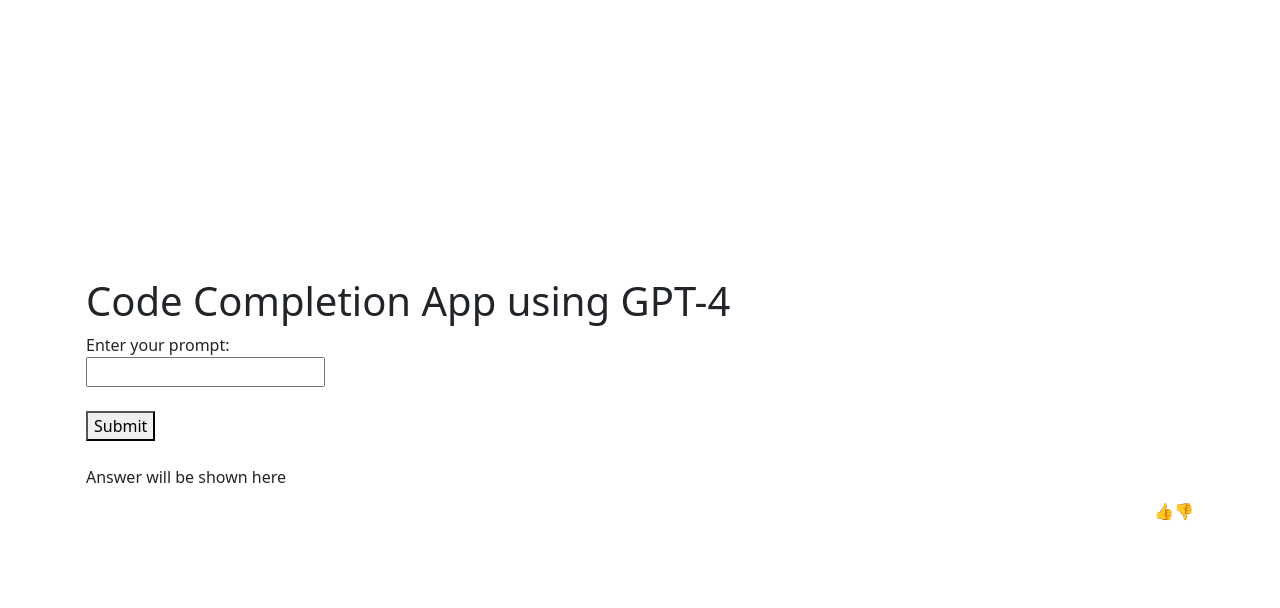
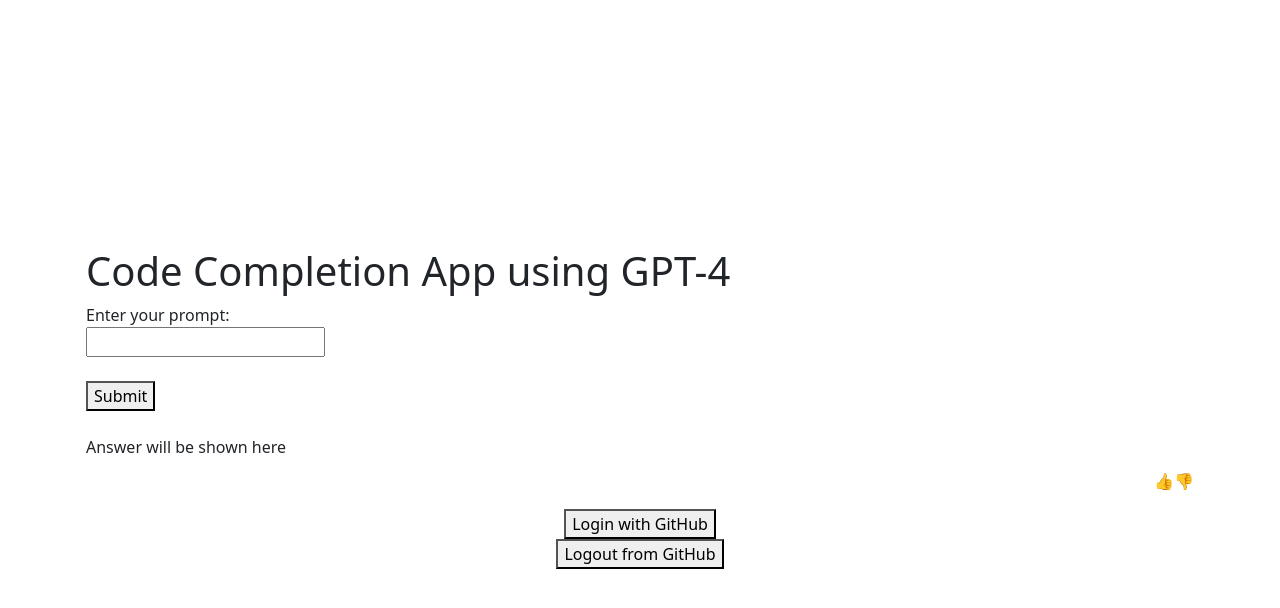
Before and after one commit to VVadim4ek/GPT-UI, a FastAPI app: page / in a window 1280 px wide. Shown: the top 608 px of the page. Run offline with FastAPI, Linux system fonts and the light colour scheme; data that the repository does not hold is empty; some libraries are stand-ins or nearby versions.

Commit message:
addsing github login capability along with support for Redis for saving session data

````diff
--- a/app.py
+++ b/app.py
@@ -1,18 +1,56 @@
 import openai
 import os
+from starlette.responses import Response
 from openai import OpenAI
 from exceptions.GPTException import GPTException
 from logging_api import *
-from models.query_model import QueryModel, FeedbackModel
+from models.query_model import QueryModel, FeedbackModel, GitHubFile, redis_client
 from typing import Optional
 from fastapi import FastAPI, Request, HTTPException
 from fastapi.responses import JSONResponse
 from fastapi.templating import Jinja2Templates
 from fastapi.staticfiles import StaticFiles
 from pathlib import Path
+from authlib.integrations.starlette_client import OAuth
+from starlette.responses import RedirectResponse
+from models.query_model import RedisSessionMiddleware
+import secrets
+from fastapi import APIRouter, Depends, HTTPException, status
+from pydantic import BaseModel
+import requests
+import base64
+from fastapi import FastAPI, Request, HTTPException
+from authlib.integrations.starlette_client import OAuth
+from starlette.responses import RedirectResponse
+from starlette.middleware.sessions import SessionMiddleware
+from authlib.integrations.starlette_client import OAuth
+import redis
+from starlette.requests import Request
+import uuid
+import json
+
+#######################end of imports#######################################
+
+#####Object Instantiation##################################################
+
 
 # instantiate FastAPI
 app = FastAPI()
+secret_session_key = os.getenv("SECRET_SESSION_KEY")
+# this is the old middleware solution with secret key from github
+
+# First, add the Redis middleware
+app.add_middleware(RedisSessionMiddleware)
+
+# Then, add Starlette's SessionMiddleware
+app.add_middleware(SessionMiddleware, secret_key=os.getenv("SECRET_SESSION_KEY"))
+
+##app.add_middleware(RedisSessionMiddleware)
+
+# Connect to Redis server
+# redis_client = redis.Redis(host='localhost', port=6379, db=0, decode_responses=True)
+
+
 # instantiate OpenAI
 client = OpenAI(api_key=os.getenv("OPEN_AI_KEY"))
 
@@ -26,7 +64,145 @@
 templates = Jinja2Templates(directory=templates_directory)
 app.mount("/templates", StaticFiles(directory=templates_directory), name="templates")
 
+##################################GITHUB AUTHENTICATION#######################
+oauth = OAuth()
+oauth.register(
+    name='github',
+    client_id=os.getenv("GITHUB_CLIENT_ID"),
+    client_secret=os.getenv("GITHUB_CLIENT_SECRET"),
+    access_token_url='https://github.com/login/oauth/access_token',
+    authorize_url='https://github.com/login/oauth/authorize',
+    api_base_url='https://api.github.com/',
+    client_kwargs={'scope': 'repo'},
+)
 
+router = APIRouter()
+
+
+#########################GITHUB ROUTES#######################################
+
+
+#########################GITHUB ROUTES#######################################
+@app.get("/login/github")
+async def login_via_github(request: Request):
+    # Check if the user is already authenticated
+    if 'auth_token' in request.state.session:
+        log.debug("User already authenticated, redirecting to home.")
+        return RedirectResponse(url='/')
+
+    # Generate the OAuth state
+    state = secrets.token_urlsafe(32)
+    request.state.session['oauth_state'] = state
+    log.debug(f"Generated OAuth state: {state}")
+
+    # Retrieve or create a new session ID
+    session_id = request.cookies.get('session_id') or str(uuid.uuid4())
+    redis_client.set(session_id, json.dumps(request.state.session), ex=3600)  # Set expiry to match cookie
+    log.debug(f"Session data saved to Redis: {request.state.session} with session_id: {session_id}")
+
+    # Generate the authorization URL for GitHub OAuth
+    try:
+        auth_url, state = await oauth.github.create_authorization_url(redirect_uri=request.url_for('authorize'),
+                                                                      state=state)
+        # Set the session ID cookie in the response
+        response = RedirectResponse(url=auth_url)
+        response.set_cookie(key="session_id", value=session_id, httponly=True, max_age=3600)
+        log.debug(f"Redirecting to GitHub for authentication with session_id: {session_id}")
+        return response
+    except Exception as e:
+        log.error(f"Error generating authorization URL: {e}")
+        raise HTTPException(status_code=500, detail="Error generating authorization URL")
+
+
+@app.route('/auth/github/callback', name='authorize')
+async def authorize(request: Request):
+    # Retrieve the session ID from the cookie
+    session_id = request.cookies.get('session_id')
+    log.debug(f"Callback received with session_id: {session_id}")
+
+    if not session_id:
+        log.error("Session ID is None. Possible cookie issue.")
+        return RedirectResponse(url='/login-error?message=Session ID not found')
+
+    # Retrieve the session data from Redis
+    session_data_json = redis_client.get(session_id)
+    if not session_data_json:
+        log.error("Session data not found in Redis.")
+        return RedirectResponse(url='/login-error?message=Session data not found')
+
+    request.state.session = json.loads(session_data_json)
+    log.debug(f"Retrieved session data from Redis: {session_data_json}")
+
+    # Compare the OAuth state
+    session_state = request.state.session.get('oauth_state')
+    callback_state = request.query_params.get('state')
+    log.debug(f"Session State: {session_state}, Callback State: {callback_state}")
+
+    if session_state != callback_state:
+        log.error("State mismatch error.")
+        return RedirectResponse(url='/login-error?message=State mismatch')
+
+    try:
+        # Exchange the code for a token
+        token = await oauth.github.authorize_access_token(request)
+        request.state.session['auth_token'] = token['access_token']
+
+        # Update the session data in Redis
+        redis_client.set(session_id, json.dumps(request.state.session), ex=3600)
+
+        log.debug("Authorization successful, redirecting to authenticated page.")
+        return RedirectResponse(url='/authenticated')
+    except Exception as e:
+        log.error(f"Error during authorization: {e}")
+        return RedirectResponse(url='/login-error?message=Authorization failure')
+
+
+@app.get("/login-error")
+async def login_error(request: Request, message: str):
+    # Display an error message or render a template with the error
+    return JSONResponse(content={"error": message}, status_code=400)
+
+
+@app.get("/logout")
+async def logout(request: Request):
+    # Clear Redis session data
+    session_id = request.cookies.get('session_id')
+    if session_id:
+        redis_client.delete(session_id)
+
+    # Clear default session data
+    request.session.clear()
+
+    # Redirect to the home page or login page after logout
+    return RedirectResponse(url='/')
+
+
+def create_or_update_github_file(file: GitHubFile):
+    url = f"https://api.github.com/repos/{file.repository}/contents/{file.filename}"
+    data = {
+        "message": f"Update {file.filename}",
+        "content": base64.b64encode(file.content.encode()).decode("utf-8")
+    }
+    headers = {
+        "Authorization": f"token {file.token}",
+        "Accept": "application/vnd.github.v3+json"
+    }
+    response = requests.put(url, json=data, headers=headers)
+    if response.status_code not in [200, 201]:
+        raise HTTPException(status_code=status.HTTP_400_BAD_REQUEST, detail=response.json())
+    return response.json()
+
+
+@router.post("/save-to-github")
+async def save_to_github(file: GitHubFile):
+    return create_or_update_github_file(file)
+
+
+# Add this router to your FastAPI app
+app.include_router(router)
+
+
+######################################## Standard Routes for UI #############
 @app.get("/")
 async def index(request: Request):
     """
--- a/templates/index.html
+++ b/templates/index.html
@@ -15,7 +15,7 @@
     });</script>
 
 </head>
-<style>
+<!--?<style>
     body {
         display: flex;
 
@@ -31,7 +31,7 @@
         overflow-y: auto;
         padding: 1rem;
     }
-</style>
+</style>-->
 <body>
 <div class="container">
     <h1>Code Completion App using GPT-4</h1>
@@ -55,8 +55,19 @@
 </div>
 
 <div id="feedback" style="display:none;"></div>
+<!-- Login button for GitHub -->
+<button id="login-github-btn">Login with GitHub</button>
+<!-- Logout button for GitHub -->
+<button id="logout-github-btn">Logout from GitHub</button>
+<!-- Message to show if authenticated with GitHub -->
+<div id="authenticated-message" style="display: none;">
+    You have successfully authenticated to GitHub.
+</div>
+
 
 </body>
+<!--?This leverages the JS code on the index.js file -->
+
 <script src="/templates/index.js"></script>
 
 </html>
--- a/templates/index.js
+++ b/templates/index.js
@@ -1,113 +1,3 @@
-/*async function sendRequest() {
-    const question = document.getElementsByName("user_input")[0].value;
-    const response = await fetch('/ask_gpt4/', {
-        method: 'POST',
-        headers: {
-            'Content-Type': 'application/json'
-        },
-        body: JSON.stringify({
-            user_input: question
-        })
-    });
-    const data = await response.json();
-
-    if (response.status === 200) {
-        if ("response" in data) {
-            const answerElement = document.getElementById("answer");
-            answerElement.innerHTML = ''; // Clear previous content
-
-            // Apply PEP8 indentation to the GPT-3 response code
-            const formattedCode = applyPEP8Indentation(data.response);
-
-            // Create the code block with formatted code
-            const preElement = document.createElement('pre');
-            const codeElement = document.createElement('code');
-            codeElement.classList.add('language-python');
-            codeElement.innerHTML = formattedCode; // Use innerHTML to include indentation spans
-
-            preElement.appendChild(codeElement);
-            answerElement.appendChild(preElement);
-
-            // Check if Highlight.js is available and highlight the code
-            if (window.hljs) {
-                hljs.highlightElement(codeElement);
-            } else {
-                console.error('Highlight.js is not loaded.');
-            }
-        } else if ("error" in data) {
-            document.getElementById("answer").innerHTML = `Error: ${data.error}`;
-        } else {
-            document.getElementById("answer").innerHTML = "Unknown error.";
-        }
-    } else {
-        document.getElementById("answer").innerHTML = "Server error.";
-    }
-}
-
-function applyPEP8Indentation(code) {
-    code = code.replace(/```python\n/g, '').replace(/```/g, '');
-    // Split the code into lines
-    const lines = code.split('\n');
-
-    // Apply indentation rules
-    return lines.map(line => {
-        // Count the leading spaces (assuming 4 spaces per indentation level for PEP 8)
-        const indentLevel = line.search(/\S|$/) / 4;
-
-        // Replace every 4 spaces with a specific amount of padding
-        let indent = '';
-        for (let i = 0; i < indentLevel; i++) {
-            indent += '<span class="indent">&nbsp;</span>';
-        }
-
-        // Remove the leading spaces and replace them with the indentation span
-        return indent + line.trimStart();
-    }).join('\n');
-}
-
-// Helper function to escape HTML characters
-function escapeHTML(html) {
-    return html
-        .replace(/&/g, '&amp;')
-        .replace(/</g, '&lt;')
-        .replace(/>/g, '&gt;')
-        .replace(/"/g, '&quot;')
-        .replace(/'/g, '&#039;');
-}*/
-
-/*document.getElementById('thumbs-up').addEventListener('click', () => sendRating('up'));
-document.getElementById('thumbs-down').addEventListener('click', () => sendRating('down'));*/
-
-
-/*async function sendRequest() {
-  const question = document.getElementsByName("user_input")[0].value;
-  const response = await fetch('/ask_gpt4/', {
-    method: 'POST',
-    headers: { 'Content-Type': 'application/json' },
-    body: JSON.stringify({ user_input: question })
-  });
-  const data = await response.json();
-
-  if (response.status === 200) {
-    if ("response" in data) {
-      const answerBox = document.createElement("code");
-      answerBox.classList.add("d-block", "p-3", "bg-success", "text-white");
-      answerBox.innerHTML = data.response.replace(/\n/g, "<br>");
-      const answerElement = document.getElementById("answer");
-      while (answerElement.firstChild) {
-        answerElement.removeChild(answerElement.firstChild);
-      }
-      answerElement.appendChild(answerBox);
-    } else if ("error" in data) {
-      document.getElementById("answer").innerHTML = `Error: ${data.error}`;
-    } else {
-      document.getElementById("answer").innerHTML = "Unknown error.";
-    }
-  } else {
-    document.getElementById("answer").innerHTML = "Server error.";
-  }
-}*/
-
 
 async function sendRequest() {
     const question = document.getElementsByName("user_input")[0].value;
@@ -237,4 +127,26 @@
         thumbsUpButton.addEventListener('click', () => sendRating('up'));
         thumbsDownButton.addEventListener('click', () => sendRating('down'));
     }
+        // Attach event listener to the login button
+       const loginButton = document.getElementById('login-github-btn');
+    if (loginButton) {
+        loginButton.addEventListener('click', function() {
+            window.location.href = '/login/github';
+        });
+    }
+
+    //authenticated message
+     if (window.location.pathname === '/authenticated') {
+
+    document.getElementById('logout-github-btn').style.display = 'block';
+}
+    // Attach event listener to the logout button
+      const logoutButton = document.getElementById('logout-github-btn');
+    if (logoutButton) {
+        logoutButton.addEventListener('click', function() {
+            window.location.href = '/logout';
+        });
+    }
+
+
 });
````
Also changed, not shown: models/query_model.py (+45 -0 lines), run.py (+8 -2 lines), 1 other file.
